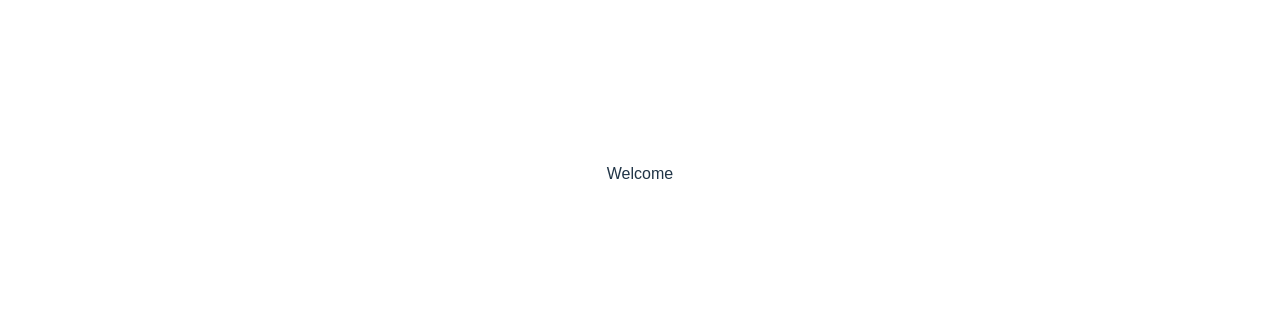
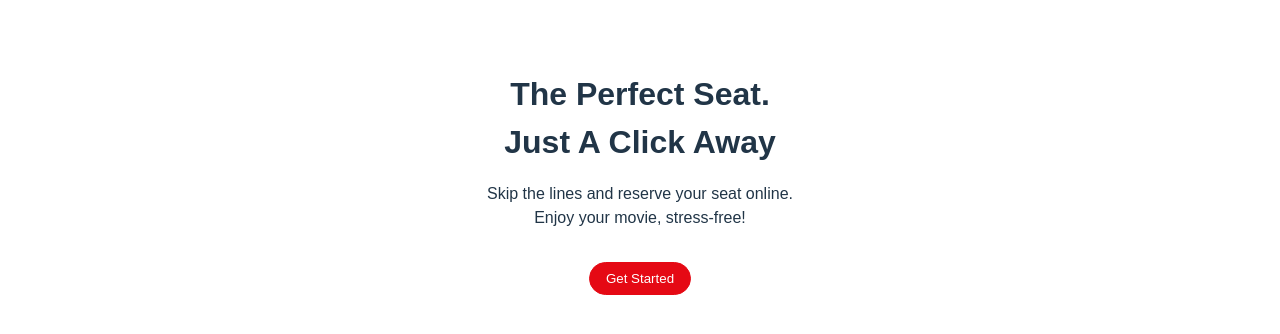
Before and after one commit to seannn9/cinema-seat-reservation, a React (Vite) app in the folder client/: page / in a window 1280 px wide. Shown: the part 182-516 px from the top of the page. Built offline with nearby package versions, Linux system fonts and the light colour scheme.

Commit message:
completed welecome page content. buttons not functional so far

```diff
--- a/client/src/pages/Welcome.jsx
+++ b/client/src/pages/Welcome.jsx
@@ -5,7 +5,19 @@ export default function Welcome() {
     return (
         <div className="welcome-container">
             <Navbar />
-            <div className="welcome-section">Welcome</div>
+            <section className="welcome-section">
+                <div className="welcome-msg">
+                    <h1>
+                        <strong>The Perfect Seat.</strong>
+                    </h1>
+                    <h1>Just A Click Away</h1>
+                    <p>
+                        Skip the lines and reserve your seat online. <br />
+                        Enjoy your movie, stress-free!
+                    </p>
+                </div>
+                <button className="welcome-btn">Get Started</button>
+            </section>
         </div>
     );
 }
```
